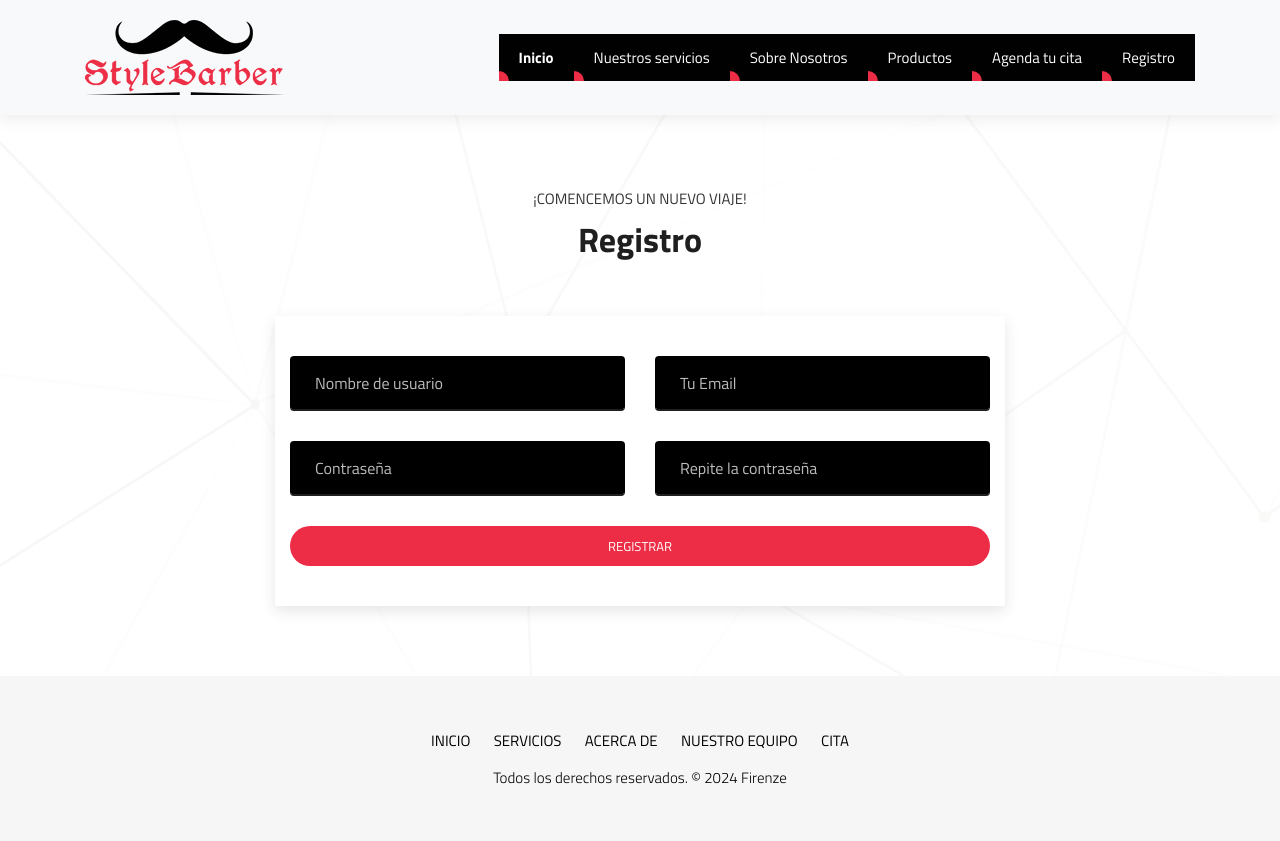
After one commit to MatiasV404/Firenze, a Django app: page /registro/ in a window 1280 px wide. The commit adds this page. Run offline with Django 5.2, Linux system fonts and the light colour scheme; some libraries are stand-ins or nearby versions.

Commit message:
registro a la mitad
-falta agregar campos, y tipo de usuario

```diff
--- a/Firenze/Firenze/settings.py
+++ b/Firenze/Firenze/settings.py
@@ -37,8 +37,10 @@ INSTALLED_APPS = [
     'django.contrib.sessions',
     'django.contrib.messages',
     'django.contrib.staticfiles',
+    'crispy_forms',
 
 ]
+CRISPY_TEMPLATE_PACK = 'bootstrap4'
 
 MIDDLEWARE = [
     'django.middleware.security.SecurityMiddleware',
--- a/Firenze/Firenze/templates/about.html
+++ b/Firenze/Firenze/templates/about.html
@@ -55,7 +55,7 @@
 						<li class="nav-item"><a class="nav-link" href="{% url 'about' %}">Sobre Nosotros</a></li>
 						<li class="nav-item"><a class="nav-link" href="{% url 'barbers' %}">Productos</a></li>
 						<li class="nav-item"><a class="nav-link" href="{% url 'appointment' %}">Agenda tu cita</a></li>
-						<li class="nav-item"><a class="nav-link" href="{% url 'contact' %}">Contacto</a></li>
+						<li class="nav-item"><a class="nav-link" href="{% url 'registro' %}">Registro</a></li>
 
 					</ul>
 				</div>
@@ -294,7 +294,6 @@
 						<a href="{% url 'about' %}">Acerca de</a>
 						<a href="{% url 'barbers' %}">Nuestro Equipo</a>
 						<a href="{% url 'appointment' %}">Cita</a>
-						<a href="{% url 'contact' %}">Contacto</a>
 					</p>
 					<p class="footer-company-name">Todos los derechos reservados. &copy; 2024 <a href="{% url 'index' %}">Firenze</a></a></p>
 				</div>
--- a/Firenze/Firenze/templates/appointment.html
+++ b/Firenze/Firenze/templates/appointment.html
@@ -46,7 +46,7 @@
                         <li class="nav-item"><a class="nav-link" href="{% url 'about' %}">Sobre Nosotros</a></li>
                         <li class="nav-item"><a class="nav-link" href="{% url 'barbers' %}">Productos</a></li>
                         <li class="nav-item"><a class="nav-link" href="{% url 'appointment' %}">Agenda tu cita</a></li>
-                        <li class="nav-item"><a class="nav-link" href="{% url 'contact' %}">Contacto</a></li>
+						<li class="nav-item"><a class="nav-link" href="{% url 'registro' %}">Registro</a></li>
                     </ul>
                 </div>
             </div>
@@ -128,7 +128,6 @@
                         <a href="{% url 'about' %}">Acerca de</a>
                         <a href="{% url 'barbers' %}">Nuestro Equipo</a>
                         <a href="{% url 'appointment' %}">Cita</a>
-                        <a href="{% url 'contact' %}">Contacto</a>
                     </p>
                     <p class="footer-company-name">Todos los derechos reservados. &copy; 2024 <a href="{% url 'index' %}">Firenze</a></p>
                 </div>
--- a/Firenze/Firenze/templates/barbers.html
+++ b/Firenze/Firenze/templates/barbers.html
@@ -53,7 +53,7 @@
 						<li class="nav-item"><a class="nav-link" href="{% url 'about' %}">Sobre Nosotros</a></li>
 						<li class="nav-item"><a class="nav-link" href="{% url 'barbers' %}">Productos</a></li>
 						<li class="nav-item"><a class="nav-link" href="{% url 'appointment' %}">Agenda tu cita</a></li>
-						<li class="nav-item"><a class="nav-link" href="{% url 'contact' %}">Contacto</a></li>
+						<li class="nav-item"><a class="nav-link" href="{% url 'registro' %}">Registro</a></li>
 
 					</ul>
 				</div>
@@ -267,7 +267,6 @@
 							<a href="{% url 'about' %}">Acerca de</a>
 							<a href="{% url 'barbers' %}">Nuestro Equipo</a>
 							<a href="{% url 'appointment' %}">Cita</a>
-							<a href="{% url 'contact' %}">Contacto</a>
 						</p>
 						<p class="footer-company-name">Todos los derechos reservados. &copy; 2024 <a href="{% url 'index' %}">Firenze</a></a></p>
 					</div>
--- a/Firenze/Firenze/templates/index.html
+++ b/Firenze/Firenze/templates/index.html
@@ -57,7 +57,7 @@
 						<li class="nav-item"><a class="nav-link" href="{% url 'about' %}">Sobre Nosotros</a></li>
 						<li class="nav-item"><a class="nav-link" href="{% url 'barbers' %}">Productos</a></li>
 						<li class="nav-item"><a class="nav-link" href="{% url 'appointment' %}">Agenda tu cita</a></li>
-						<li class="nav-item"><a class="nav-link" href="{% url 'contact' %}">Contacto</a></li>
+						<li class="nav-item"><a class="nav-link" href="{% url 'registro' %}">Registro</a></li>
 
 					</ul>
 				</div>
@@ -439,7 +439,6 @@
 							<a href="{% url 'about' %}">Acerca de</a>
 							<a href="{% url 'barbers' %}">Nuestro Equipo</a>
 							<a href="{% url 'appointment' %}">Cita</a>
-							<a href="{% url 'contact' %}">Contacto</a>
 						</p>
 						<p class="footer-company-name">Todos los derechos reservados. &copy; 2024 <a href="{% url 'index' %}">Firenze</a></a></p>
 					</div>
--- /dev/null
+++ b/Firenze/Firenze/templates/registro.html
@@ -0,0 +1,138 @@
+{% load static %}
+{% load crispy_forms_tags %}
+<!DOCTYPE html>
+<html lang="en">
+
+<head>
+	<meta charset="utf-8">
+	<meta http-equiv="X-UA-Compatible" content="IE=edge">
+	<meta name="viewport" content="width=device-width, initial-scale=1.0">
+
+	<!-- Page Title and Meta Descriptions -->
+	<title>Firenze </title>
+	<meta name="description" content="StyleBarber - Bootstrap 4 Responsive HTML5 Template">
+	<meta name="keywords" content="StyleBarber, barber, salon, HTML5, Bootstrap">
+	<meta name="author" content="">
+
+	<!-- Favicon and Touch Icon -->
+	<link rel="shortcut icon" href="{% static 'images/favicon.ico' %}" type="image/x-icon">
+	<link rel="apple-touch-icon" href="{% static 'images/apple-touch-icon.png' %}">
+
+	<!-- CSS Stylesheets -->
+	<link rel="stylesheet" href="{% static 'css/bootstrap.min.css' %}">
+	<link rel="stylesheet" href="{% static 'css/versions.css' %}">
+	<link rel="stylesheet" href="{% static 'css/responsive.css' %}">
+	<link rel="stylesheet" href="{% static 'css/custom.css' %}">
+	<link rel="stylesheet" href="{% static 'css/style.css' %}">
+
+	<!--[if lt IE 9]>
+        <script src="https://oss.maxcdn.com/libs/html5shiv/3.7.0/html5shiv.js"></script>
+        <script src="https://oss.maxcdn.com/libs/respond.js/1.4.2/respond.min.js"></script>
+    <![endif]-->
+</head>
+
+<body class="barber_version">
+
+	<!-- Start header -->
+	<header class="top-navbar">
+		<nav class="navbar navbar-expand-lg navbar-light bg-light">
+			<div class="container">
+				<a class="navbar-brand" href="{% url 'index' %}">
+					<img src="{% static 'images/logo.png' %}" alt="" />
+				</a>
+				<button class="navbar-toggler collapsed" type="button" data-toggle="collapse"
+					data-target="#navbars-rs-food" aria-controls="navbars-rs-food" aria-expanded="false"
+					aria-label="Toggle navigation">
+					<span class="icon-bar top-bar"></span>
+					<span class="icon-bar middle-bar"></span>
+					<span class="icon-bar bottom-bar"></span>
+				</button>
+				<div class="collapse navbar-collapse" id="navbars-rs-food">
+					<ul class="navbar-nav ml-auto">
+						<li class="nav-item active"><a class="nav-link" href="{% url 'index' %}">Inicio</a></li>
+						<li class="nav-item"><a class="nav-link" href="{% url 'services' %}">Nuestros servicios</a></li>
+						<li class="nav-item"><a class="nav-link" href="{% url 'about' %}">Sobre Nosotros</a></li>
+						<li class="nav-item"><a class="nav-link" href="{% url 'barbers' %}">Productos</a></li>
+						<li class="nav-item"><a class="nav-link" href="{% url 'appointment' %}">Agenda tu cita</a></li>
+						<li class="nav-item"><a class="nav-link" href="{% url 'registro' %}">Registro</a></li>
+
+					</ul>
+				</div>
+			</div>
+		</nav>
+	</header>
+	<!-- End header -->
+
+	<!-- Page Content -->
+	<div id="page-content-wrapper">
+
+		<div id="contact" class="section wb">
+			<div class="container">
+				<div class="section-title row text-center">
+					<div class="col-md-8 offset-md-2">
+						<small>¡COMENCEMOS UN NUEVO VIAJE!</small>
+						<h3>Registro</h3>
+					</div>
+				</div><!-- end title -->
+
+				<div class="row">
+					<div class="col-md-8 offset-md-2">
+						<div class="contact_form">
+							<div id="message"></div>
+							<form id="registroform" class="row" method="post">
+								{% csrf_token %}
+								<fieldset class="row row-fluid">
+									<div class="col-lg-6 col-md-6 col-sm-6 col-xs-12">
+										<input type="text" name="username" id="username" class="form-control" placeholder="Nombre de usuario" required>
+									</div>
+									<div class="col-lg-6 col-md-6 col-sm-6 col-xs-12">
+										<input type="email" name="email" id="email" class="form-control" placeholder="Tu Email" required>
+									</div>
+									<div class="col-lg-6 col-md-6 col-sm-6 col-xs-12">
+										<input type="password" name="password1" id="password1" class="form-control" placeholder="Contraseña" required>
+									</div>
+									<div class="col-lg-6 col-md-6 col-sm-6 col-xs-12">
+										<input type="password" name="password2" id="password2" class="form-control" placeholder="Repite la contraseña" required>
+									</div>
+									<div class="col-lg-12 col-md-12 col-sm-12 col-xs-12 text-center">
+										<button type="submit" value="REGISTRARSE" id="submit" class="btn btn-light btn-radius btn-brd grd1 btn-block subt">Registrar</button>
+									</div>
+								</fieldset>
+							</form>
+						</div>
+					</div><!-- end col -->
+				</div><!-- end row -->
+			</div><!-- end container -->
+		</div><!-- end section -->
+
+
+
+	</div>
+
+
+	<!-- Footer -->
+	<div class="copyrights">
+		<div class="container">
+			<div class="footer-distributed">
+				<div class="footer-left">
+					<p class="footer-links">
+						<a href="{% url 'index' %}">Inicio</a>
+						<a href="{% url 'services' %}">Servicios</a>
+						<a href="{% url 'about' %}">Acerca de</a>
+						<a href="{% url 'barbers' %}">Nuestro Equipo</a>
+						<a href="{% url 'appointment' %}">Cita</a>
+					</p>
+					<p class="footer-company-name">Todos los derechos reservados. &copy; 2024 <a
+							href="{% url 'index' %}">Firenze</a></a></p>
+				</div>
+			</div>
+		</div><!-- end container -->
+	</div><!-- end copyrights -->
+
+	<a href="#" id="scroll-to-top" class="dmtop global-radius"><i class="fa fa-angle-up"></i></a>
+
+	<script src="{% static 'js/responsive-tabs.js' %}"></script>
+	<script src="{% static 'js/custom.js' %}"></script>
+</body>
+
+</html>
--- a/Firenze/Firenze/templates/services.html
+++ b/Firenze/Firenze/templates/services.html
@@ -54,7 +54,7 @@
 						<li class="nav-item"><a class="nav-link" href="{% url 'about' %}">Sobre Nosotros</a></li>
 						<li class="nav-item"><a class="nav-link" href="{% url 'barbers' %}">Productos</a></li>
 						<li class="nav-item"><a class="nav-link" href="{% url 'appointment' %}">Agenda tu cita</a></li>
-						<li class="nav-item"><a class="nav-link" href="{% url 'contact' %}">Contacto</a></li>
+						<li class="nav-item"><a class="nav-link" href="{% url 'registro' %}">Registro</a></li>
 
 					</ul>
 				</div>
@@ -148,7 +148,6 @@
 							<a href="{% url 'about' %}">Acerca de</a>
 							<a href="{% url 'barbers' %}">Nuestro Equipo</a>
 							<a href="{% url 'appointment' %}">Cita</a>
-							<a href="{% url 'contact' %}">Contacto</a>
 						</p>
 						<p class="footer-company-name">Todos los derechos reservados. &copy; 2024 <a href="{% url 'index' %}">Firenze</a></a></p>
 					</div>
--- a/Firenze/Firenze/urls.py
+++ b/Firenze/Firenze/urls.py
@@ -8,6 +8,6 @@ urlpatterns = [
     path('about/', views.about, name='about'),
     path('appointment/', views.appointment, name='appointment'),
     path('barbers/', views.barbers, name='barbers'),
-    path('contact/', views.contact, name='contact'),
+    path('registro/', views.registro, name='registro'),
     path('services/', views.services, name='services'),
 ]
--- a/Firenze/Firenze/views.py
+++ b/Firenze/Firenze/views.py
@@ -4,8 +4,8 @@ from django.http import HttpResponseRedirect, HttpResponse
 from django.conf import settings
 from .forms import AppointmentForm  # Asegúrate de que tienes un formulario creado
 from django.views.decorators.csrf import csrf_exempt
-
-
+from .forms import UserCreationForm
+from django.contrib.auth import login, authenticate
 
 
 def index(request):
@@ -44,8 +44,16 @@ def appointment(request):
 def barbers(request):
     return render(request, 'barbers.html')
 
-def contact(request):
-    return render(request, 'contact.html')
+def registro(request):
+    if request.method == 'POST':
+        form = UserCreationForm(request.POST)
+        if form.is_valid():
+            user = form.save()
+            login(request, user)
+            return redirect('index.html')  # Redirige a la página principal o la que prefieras
+    else:
+        form = UserCreationForm()
+    return render(request, 'registro.html', {'form': form})
 
 def services(request):
     return render(request, 'services.html')
```
Also changed, not shown: Firenze/Firenze/forms.py (+11 -0 lines), Firenze/Firenze/templates/contact.html (deleted, +0 -183 lines).
